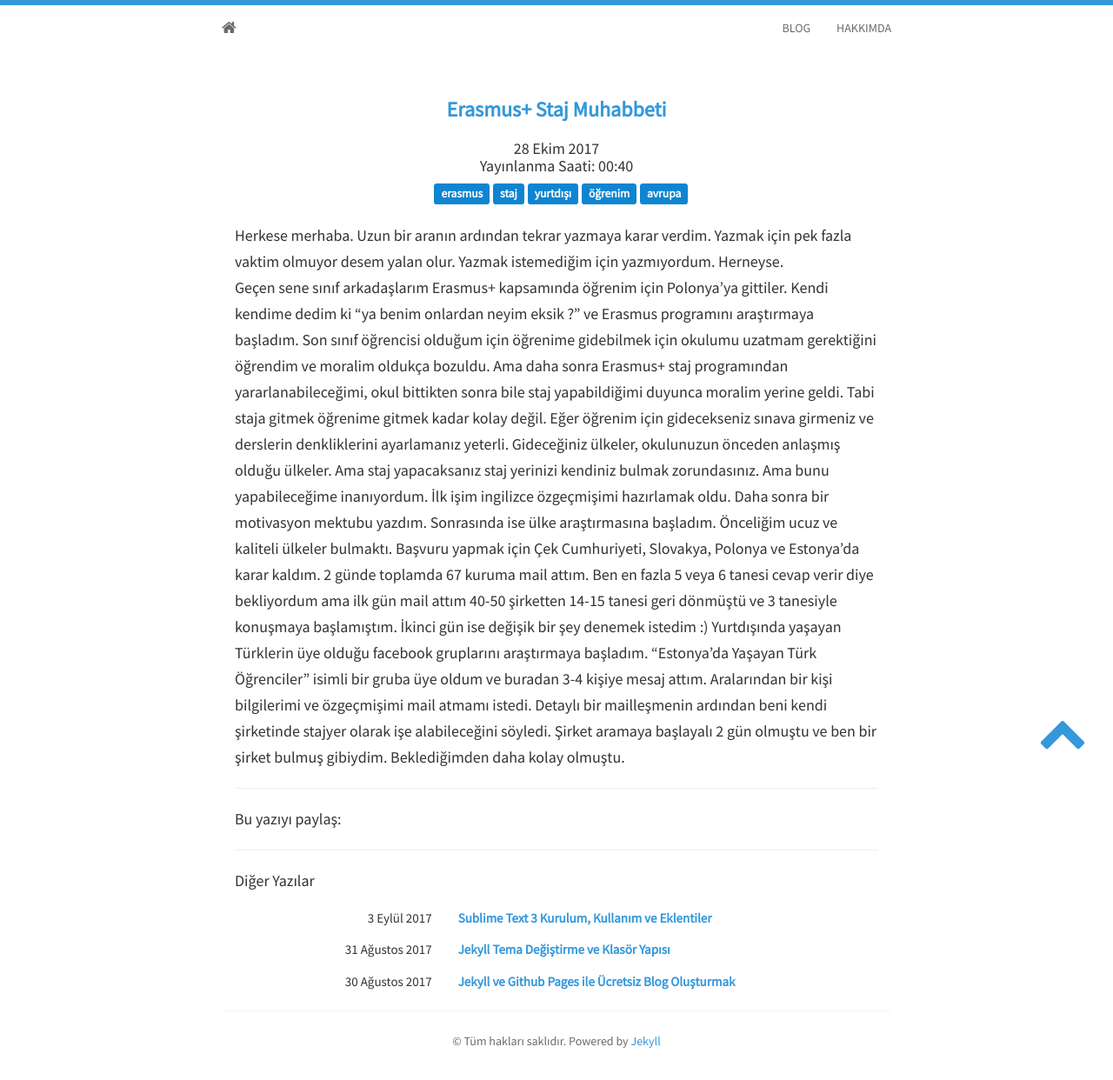
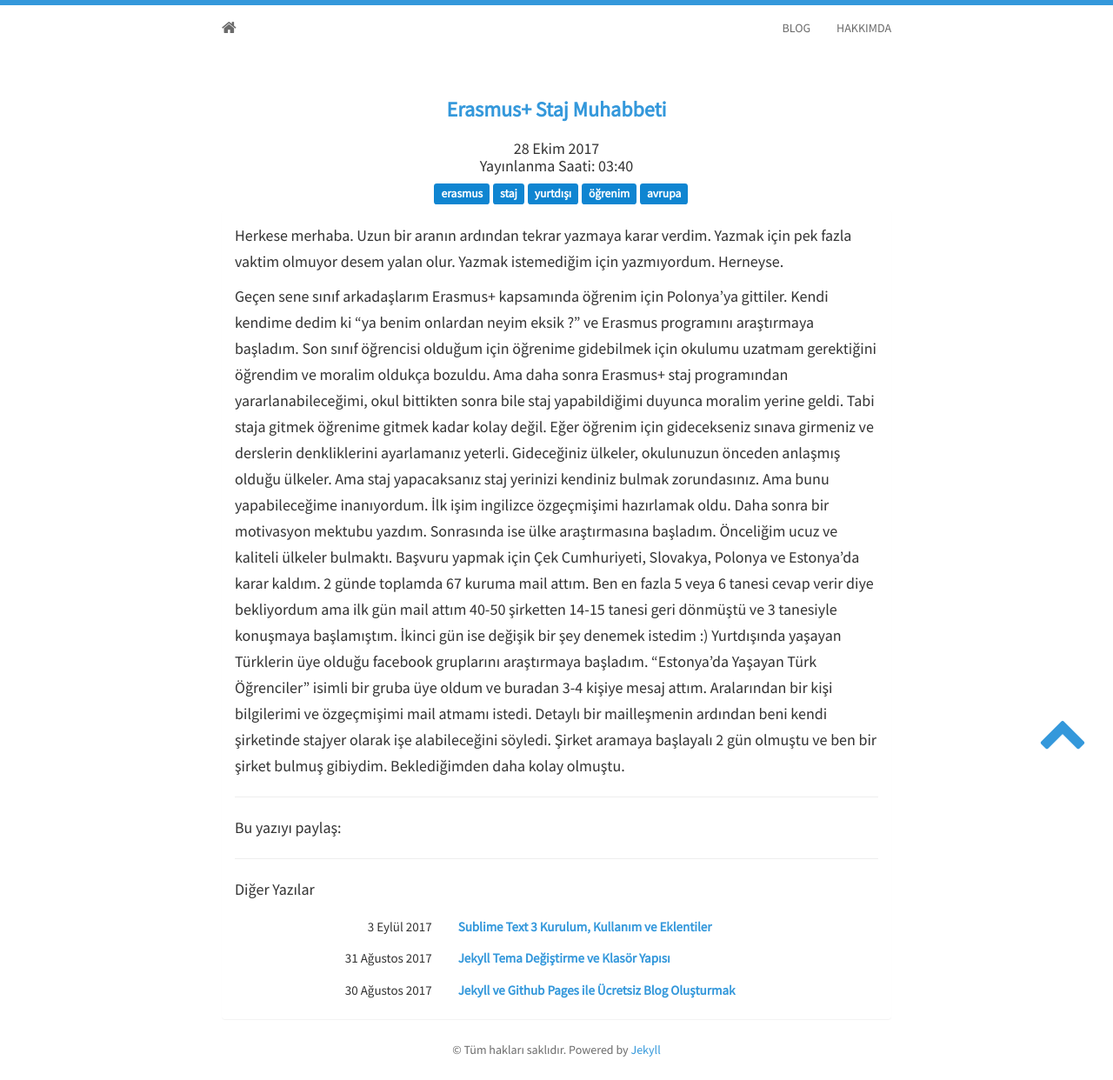
Before and after one commit to furkanbayram2/furkanbayram2.github.io, a Jekyll site: the page built from _posts/2017-10-28-erasmus-staji-muhabbeti.md, in a window 1280 px wide. Shown: the whole page at 87% size. Built offline with Jekyll 4.4.1, drawn with Linux system fonts in a browser that asks for light colours; nearby versions of some CDN libraries; comment, search, counter and statistics services are not loaded.

Commit message:
Update 2017-10-28-erasmus-staji-muhabbeti.md

```diff
--- a/_posts/2017-10-28-erasmus-staji-muhabbeti.md
+++ b/_posts/2017-10-28-erasmus-staji-muhabbeti.md
@@ -1,7 +1,7 @@
 ---
 layout: post
 title: Erasmus+ Staj Muhabbeti
-date: 2017-10-28 00:40:00
+date: 2017-10-28 03:40:00
 tags:
 - erasmus
 - staj
@@ -10,6 +10,7 @@ tags:
 - avrupa
 ---
 
- Herkese merhaba. Uzun bir aranın ardından tekrar yazmaya karar verdim. Yazmak için pek fazla vaktim olmuyor desem yalan olur. Yazmak istemediğim için yazmıyordum. Herneyse. <br>
+ Herkese merhaba. Uzun bir aranın ardından tekrar yazmaya karar verdim. Yazmak için pek fazla vaktim olmuyor desem yalan olur. Yazmak istemediğim için yazmıyordum. Herneyse.
+
  Geçen sene sınıf arkadaşlarım Erasmus+ kapsamında öğrenim için Polonya'ya gittiler. Kendi kendime dedim ki "ya benim onlardan neyim eksik ?" ve Erasmus programını araştırmaya başladım. Son sınıf öğrencisi olduğum için öğrenime gidebilmek için okulumu uzatmam gerektiğini öğrendim ve moralim oldukça bozuldu. Ama daha sonra Erasmus+ staj programından yararlanabileceğimi, okul bittikten sonra bile staj yapabildiğimi duyunca moralim yerine geldi. Tabi staja gitmek öğrenime gitmek kadar kolay değil. Eğer öğrenim için gidecekseniz sınava girmeniz ve derslerin denkliklerini ayarlamanız yeterli. Gideceğiniz ülkeler, okulunuzun önceden anlaşmış olduğu ülkeler. Ama staj yapacaksanız staj yerinizi kendiniz bulmak zorundasınız. Ama bunu yapabileceğime inanıyordum.
 İlk işim ingilizce özgeçmişimi hazırlamak oldu. Daha sonra bir motivasyon mektubu yazdım. Sonrasında ise ülke araştırmasına başladım. Önceliğim ucuz ve kaliteli ülkeler bulmaktı. Başvuru yapmak için Çek Cumhuriyeti, Slovakya, Polonya ve Estonya'da karar kaldım. 2 günde toplamda 67 kuruma mail attım. Ben en fazla 5 veya 6 tanesi cevap verir diye bekliyordum ama ilk gün mail attım 40-50 şirketten 14-15 tanesi geri dönmüştü ve 3 tanesiyle konuşmaya başlamıştım. İkinci gün ise değişik bir şey denemek istedim :) Yurtdışında yaşayan Türklerin üye olduğu facebook gruplarını araştırmaya başladım. "Estonya'da Yaşayan Türk Öğrenciler" isimli bir gruba üye oldum ve buradan 3-4 kişiye mesaj attım. Aralarından bir kişi bilgilerimi ve özgeçmişimi mail atmamı istedi. Detaylı bir mailleşmenin ardından beni kendi şirketinde stajyer olarak işe alabileceğini söyledi. Şirket aramaya başlayalı 2 gün olmuştu ve ben bir şirket bulmuş gibiydim. Beklediğimden daha kolay olmuştu.
```
